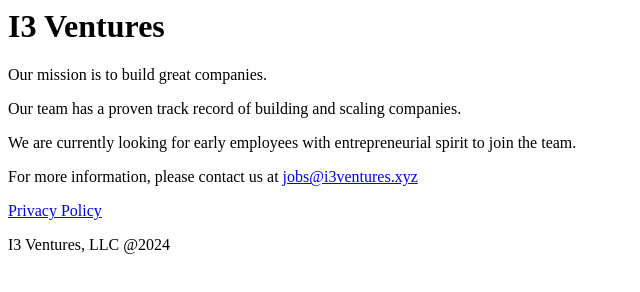
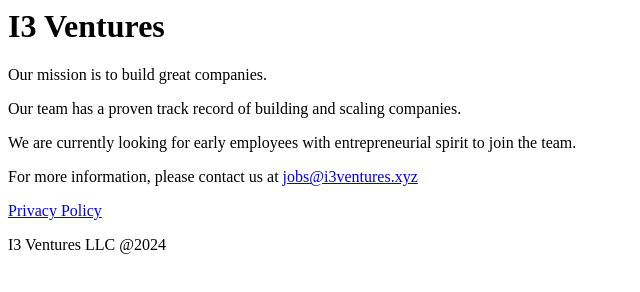
Before and after one commit to i3ventures/i3ventures.github.io, a plain HTML site: page index.html in a window 1280 px wide. Shown: the full height of the page, 0-640 px from the left. Drawn offline with Linux system fonts and the light colour scheme.

Commit message:
Update name of company.

```diff
--- a/index.html
+++ b/index.html
@@ -1,6 +1,6 @@
 <html>
   <head>
-    <title>I3 Ventures</title>
+    <title>I3 Ventures LLC</title>
   </head>
   <body>
     <h1>I3 Ventures</h1>
@@ -18,9 +18,8 @@
     <p>
         <a href="privacy-policy.html">Privacy Policy</a>
     </p>
-
     <p>
-      I3 Ventures, LLC @2024
+      I3 Ventures LLC @2024
     </p>
   </body>
 </html>
```
